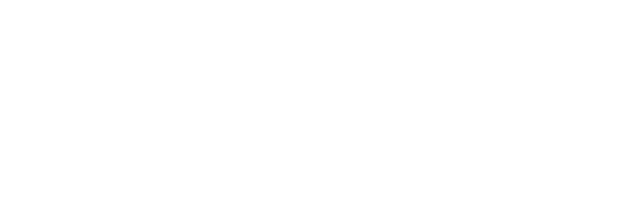
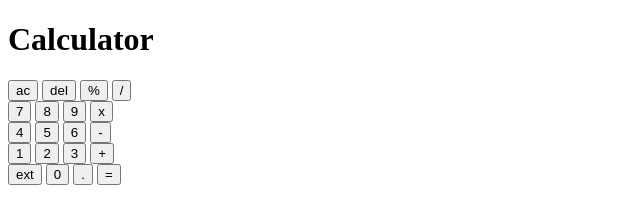
Before and after one commit to Star1xDev/odin-calculator, a plain HTML site: page index.html in a window 1280 px wide. Shown: the whole page, without its empty margins (0-640 px from the left). Drawn offline with Linux system fonts and the light colour scheme.

Commit message:
finished the calculator markup

```diff
--- a/index.html
+++ b/index.html
@@ -9,5 +9,44 @@
 </head>
 <body>
 
+  <div class="container">
+    <h1>Calculator</h1>
+    <div class="calc">
+      <div class="cal__output"></div>
+      <div class="calc__input">
+        <div class="row">
+          <button class="clear">ac</button>
+          <button class="delete">del</button>
+          <button class="mod">%</button>
+          <button class="div">/</button>
+        </div>
+        <div class="row">
+          <button class="digit">7</button>
+          <button class="digit">8</button>
+          <button class="digit">9</button>
+          <button class="mul">x</button>
+        </div>
+        <div class="row">
+          <button class="digit">4</button>
+          <button class="digit">5</button>
+          <button class="digit">6</button>
+          <button class="sub">-</button>
+        </div>
+        <div class="row">
+          <button class="digit">1</button>
+          <button class="digit">2</button>
+          <button class="digit">3</button>
+          <button class="add">+</button>
+        </div>
+        <div class="row">
+          <button class="more">ext</button>
+          <button class="digit">0</button>
+          <button class="dot">.</button>
+          <button class="result">=</button>
+        </div>
+      </div>
+    </div>
+  </div>
+
 </body>
 </html>
```
